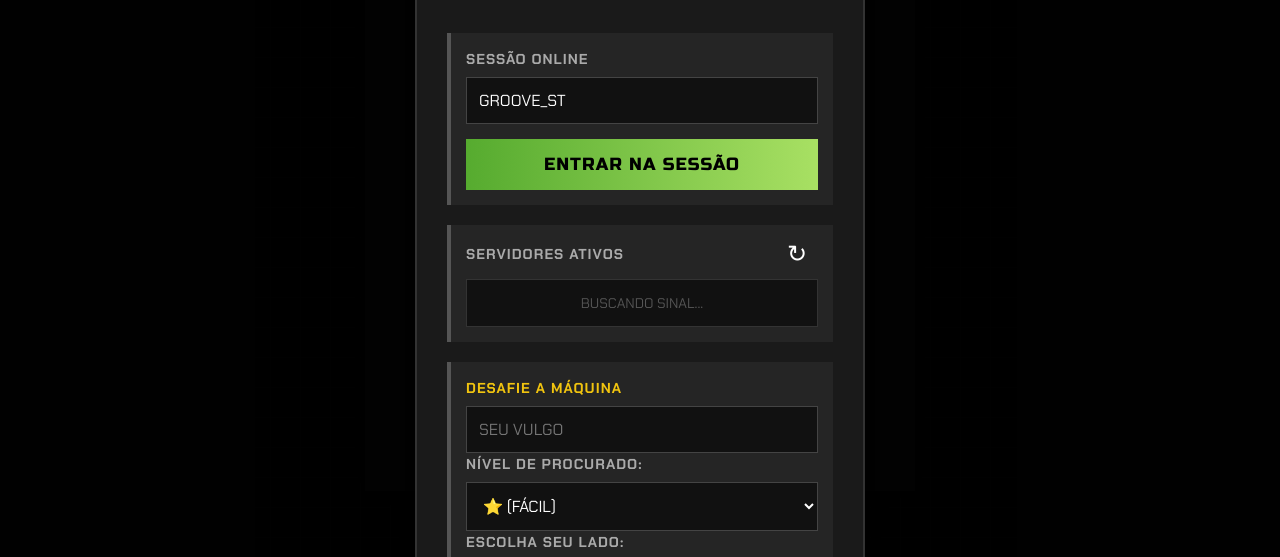
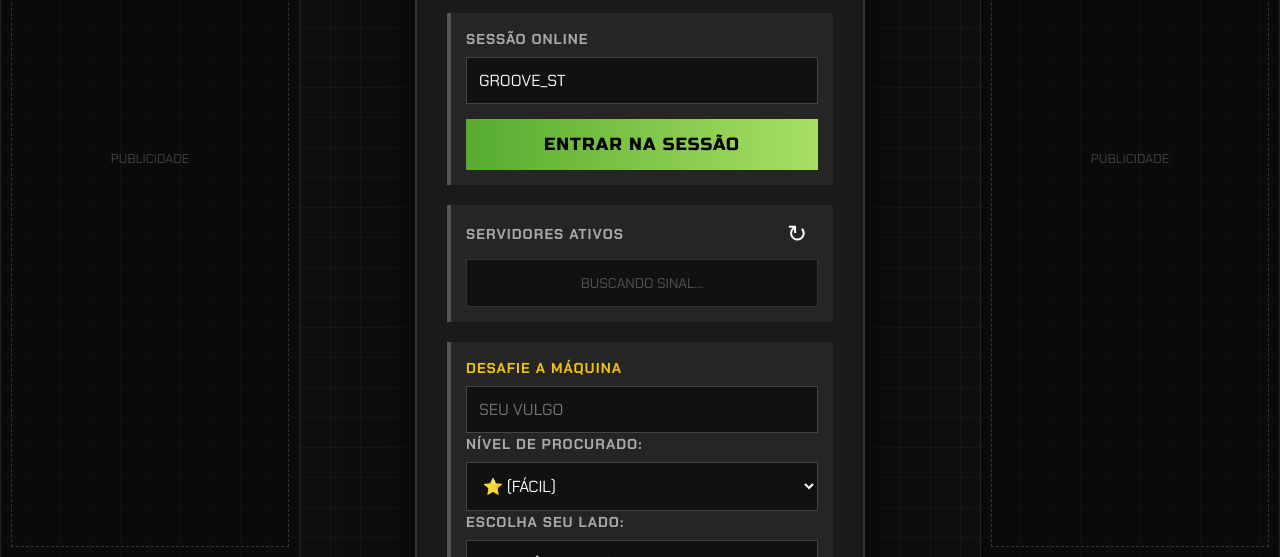
Before and after one commit to danilosmarcelino/jogo-da-velha-expandido, a website: page public/index.html in a window 1280 px wide. Shown: the part 243-800 px from the top of the page. Drawn offline with nearby package versions, Linux system fonts and the light colour scheme; no server answers.

Commit message:
Adicionando layout com Adsense

```diff
--- a/public/index.html
+++ b/public/index.html
@@ -5,30 +5,47 @@
     <meta name="viewport" content="width=device-width, initial-scale=1.0">
     <title>Jogo da Velha Expandido</title>
 
-    <!-- Fontes estilo GTA / Action -->
     <link rel="preconnect" href="https://fonts.googleapis.com">
     <link rel="preconnect" href="https://fonts.gstatic.com" crossorigin>
     <link href="https://fonts.googleapis.com/css2?family=Chakra+Petch:wght@400;700&family=Russo+One&display=swap" rel="stylesheet">
 
     <link rel="stylesheet" href="style.css">
-    <script src="https://cdn.socket.io/4.7.2/socket.io.min.js"></script>
+
+    <!-- SEU CÓDIGO DO ADSENSE -->
+    <script async src="https://pagead2.googlesyndication.com/pagead/js/adsbygoogle.js?client=ca-pub-9263955390319775"
+     crossorigin="anonymous"></script>
 </head>
 <body>
 
-    <!-- O ID menu permite rolagem para evitar problemas de zoom -->
+    <!-- LAYOUT PRINCIPAL (3 COLUNAS) -->
+    <div class="main-layout">
+
+        <!-- ANÚNCIO ESQUERDA -->
+        <aside class="ad-sidebar left-ad">
+            <div class="ad-container">
+                <p class="ad-label">PUBLICIDADE</p>
+                <!--
+                     DICA: Crie um "Bloco de Anúncio Vertical" no AdSense
+                     e cole o código <ins>...</ins> aqui para garantir que apareça aqui.
+                -->
+            </div>
+        </aside>
+
+        <!-- ÁREA CENTRAL (JOGO E MENU) -->
+        <main class="game-area">
+
+            <!-- MENU PRINCIPAL -->
             <div id="menu">
                 <div class="gta-panel">
                     <h1 class="gta-title">JOGO DA VELHA<br><span style="color:#fff">EXPANDIDO</span></h1>
                     <p class="gta-subtitle">MULTIPLAYER & IA</p>
 
-            <!-- MODO ONLINE -->
                     <div class="menu-section">
                         <label>SESSÃO ONLINE</label>
                         <input type="text" id="room-name" placeholder="NOME DA GANGUE (SALA)" value="groove_st">
                         <button onclick="startGame('online')" class="btn-green">ENTRAR NA SESSÃO</button>
                     </div>
 
-            <!-- LISTA DE SALAS -->
                     <div id="painel-salas" class="menu-section">
                         <label style="display:flex; justify-content:space-between; align-items:center;">
                             SERVIDORES ATIVOS
@@ -39,18 +56,15 @@
                         </div>
                     </div>
 
-            <!-- MODO IA -->
                     <div class="menu-section ai-section">
                         <label style="color: #f1c40f;">DESAFIE A MÁQUINA</label>
                         <input type="text" id="player-nickname-ai" placeholder="SEU VULGO" maxlength="10">
-
                         <label class="input-label">NÍVEL DE PROCURADO:</label>
                         <select id="ai-level">
                             <option value="easy">⭐ (FÁCIL)</option>
                             <option value="hard">⭐⭐⭐ (DIFÍCIL)</option>
                             <option value="god">⭐⭐⭐⭐⭐ (IMPOSSÍVEL)</option>
                         </select>
-
                         <label class="input-label">ESCOLHA SEU LADO:</label>
                         <select id="player-symbol-choice">
                             <option value="X">X (VOCÊ COMEÇA)</option>
@@ -61,7 +75,8 @@
                 </div>
             </div>
 
-    <!-- PAINEL DE INFORMAÇÕES (HUD) -->
+            <!-- JOGO (HUD + TABULEIRO) -->
+            <div id="game-wrapper" class="hidden">
                 <div class="info-panel">
                     <div class="hud-bar">
                         <div class="hud-item">SALA: <span id="room-display" style="color:#3498db">OFFLINE</span></div>
@@ -72,10 +87,24 @@
                     <button id="restart-btn" class="hidden btn-red" onclick="location.reload()">ABANDONAR MISSÃO</button>
                 </div>
 
-    <!-- TABULEIRO -->
                 <div id="game-container"></div>
+            </div>
 
-    <!-- CHAT -->
+        </main>
+
+        <!-- ANÚNCIO DIREITA -->
+        <aside class="ad-sidebar right-ad">
+            <div class="ad-container">
+                <p class="ad-label">PUBLICIDADE</p>
+                <!--
+                     DICA: Cole o código do segundo bloco de anúncio aqui.
+                -->
+            </div>
+        </aside>
+
+    </div>
+
+    <!-- CHAT (FLUTUANTE) -->
     <div id="chat-panel" class="menu-section hidden chat-hud">
         <label>MENSAGENS</label>
         <div id="chat-messages"></div>
@@ -85,7 +114,7 @@
         </div>
     </div>
 
-    <!-- MODAL FIM DE JOGO (MISSION PASSED / WASTED) -->
+    <!-- MODAL FINAL DE JOGO -->
     <div id="game-over-modal" class="hidden">
         <div class="modal-content gta-modal">
             <h2 id="end-title">MISSION PASSED</h2>
--- a/public/script.js
+++ b/public/script.js
@@ -15,6 +15,7 @@ const myRoleDisplay = getEl('my-role');
 const turnDisplay = getEl('current-turn');
 const statusMsg = getEl('status-msg');
 const menu = getEl('menu');
+const gameWrapper = getEl('game-wrapper'); // NOVO CONTAINER DO JOGO
 const restartBtn = getEl('restart-btn');
 const aiLevelSelect = getEl('ai-level');
 const roomInput = getEl('room-name');
@@ -87,6 +88,7 @@ window.joinSpecificRoom = function(rName) {
 window.watchRoom = function(roomId, roomNameDisplay) {
     myNickname = promptForNickname();
     menu.classList.add('hidden');
+    gameWrapper.classList.remove('hidden'); // MOSTRA O JOGO
     restartBtn.classList.remove('hidden');
     chatPanel.classList.remove('hidden');
     createBoard();
@@ -117,9 +119,10 @@ window.startGame = function(mode) {
     gameMode = mode;
     aiDifficulty = aiLevelSelect.value;
     isSpectator = false;
-    document.body.classList.remove('urgent-turn'); // Limpa alerta
+    document.body.classList.remove('urgent-turn');
 
     menu.classList.add('hidden');
+    gameWrapper.classList.remove('hidden'); // MOSTRA O JOGO
     restartBtn.classList.remove('hidden');
     createBoard();
     isGameActive = true;
@@ -152,7 +155,7 @@ window.startGame = function(mode) {
         statusMsg.innerText = myRole === 'X' ? "Sua vez!" : `Vez da ${botName}...`;
         chatPanel.classList.add('hidden');
         updateTurnDisplay();
-        updateVisuals(); // Atualiza visual inicial (pode disparar alerta se for X)
+        updateVisuals();
 
         if(socket) {
             currentRoom = `ai_game_${socket.id}`;
@@ -368,7 +371,7 @@ function checkBigGameWin(player) {
 
 function showGameOver(winner) {
     isGameActive = false;
-    document.body.classList.remove('urgent-turn'); // Remove alerta ao fim do jogo
+    document.body.classList.remove('urgent-turn');
 
     const modal = getEl('game-over-modal');
     const modalContent = modal.querySelector('.modal-content');
@@ -463,7 +466,6 @@ function updateTurnDisplay() { turnDisplay.innerText = `${currentTurn} (${player
 function updateVisuals() {
     Array.from(gameContainer.children).forEach(b => b.classList.remove('active-target'));
 
-    // Lógica do Alerta de Turno
     document.body.classList.remove('urgent-turn');
     if (isGameActive && !isSpectator && currentTurn === myRole) {
         document.body.classList.add('urgent-turn');
--- a/public/style.css
+++ b/public/style.css
@@ -8,20 +8,69 @@ body {
     linear-gradient(90deg, rgba(255, 255, 255, 0.03) 1px, transparent 1px);
     background-size: 30px 30px;
     color: #ecf0f1;
-    display: flex; flex-direction: column; align-items: center; justify-content: center;
-    min-height: 100vh; margin: 0; padding: 10px 0;
+    margin: 0; padding: 0;
+    height: 100vh;
+    overflow: hidden; /* Rolagem controlada */
     transition: box-shadow 0.3s;
-    overflow: hidden; /* Evita rolagem na tela do jogo */
 }
 
-/* --- MENU PRINCIPAL --- */
+/* --- LAYOUT GERAL (3 COLUNAS) --- */
+.main-layout {
+    display: flex;
+    justify-content: space-between;
+    align-items: stretch;
+    width: 100%;
+    height: 100%;
+}
+
+/* --- LATERAIS (ANÚNCIOS) --- */
+.ad-sidebar {
+    width: 300px; /* Largura para anúncios grandes */
+    min-width: 160px;
+    background: rgba(0,0,0,0.3);
+    border-left: 1px solid #222;
+    border-right: 1px solid #222;
+    display: flex;
+    justify-content: center;
+    align-items: center;
+    padding: 10px;
+    z-index: 50;
+}
+
+.ad-container {
+    width: 100%;
+    height: 100%;
+    display: flex;
+    flex-direction: column;
+    justify-content: center;
+    align-items: center;
+    border: 1px dashed #333; /* Apenas para visualizar onde fica */
+}
+
+.ad-label {
+    color: #444; font-size: 0.8rem; margin-bottom: 10px;
+}
+
+/* --- ÁREA CENTRAL (JOGO) --- */
+.game-area {
+    flex-grow: 1;
+    position: relative;
+    display: flex;
+    flex-direction: column;
+    align-items: center;
+    justify-content: center;
+    overflow-y: auto; /* Permite rolar se o menu for grande */
+}
+
+/* --- MENU PRINCIPAL (Agora dentro da game-area) --- */
 #menu {
-    position: fixed; top: 0; left: 0; width: 100%; height: 100%;
-    background: rgba(0, 0, 0, 0.95);
-    z-index: 9999;
+    width: 100%;
+    height: 100%;
+    display: flex;
+    justify-content: center;
+    align-items: flex-start; /* Topo */
+    padding-top: 20px;
     overflow-y: auto;
-    display: flex; justify-content: center; align-items: flex-start;
-    padding: 40px 20px;
 }
 
 .gta-panel {
@@ -98,7 +147,16 @@ button:active { transform: scale(0.98); }
 .btn-watch-room { background: #3498db; color: white; }
 
 /* --- HUD DO JOGO --- */
-.info-panel { width: 95vw; max-width: 600px; margin-bottom: 10px; z-index: 10; text-align: center; }
+#game-wrapper {
+    display: flex;
+    flex-direction: column;
+    align-items: center;
+    justify-content: center;
+    width: 100%;
+    height: 100%;
+}
+
+.info-panel { width: 95%; max-width: 600px; margin-bottom: 10px; z-index: 10; text-align: center; }
 .hud-bar {
     display: flex; justify-content: space-between;
     background: rgba(0,0,0,0.8); border-top: 3px solid #56ab2f;
@@ -108,13 +166,13 @@ button:active { transform: scale(0.98); }
 #status-msg { font-size: 1.2rem; text-transform: uppercase; letter-spacing: 2px; color: #aaa; }
 #restart-btn { width: auto; padding: 8px 20px; display: inline-block; font-size: 0.9rem; }
 
-/* --- TABULEIRO (Responsivo com vmin) --- */
+/* --- TABULEIRO --- */
 #game-container {
     display: grid; grid-template-columns: repeat(3, 1fr); grid-template-rows: repeat(3, 1fr);
     gap: 5px;
 
-    width: 90vmin;
-    height: 90vmin;
+    width: 85vmin;
+    height: 85vmin;
     max-width: 550px;
     max-height: 550px;
     aspect-ratio: 1 / 1;
@@ -137,7 +195,7 @@ button:active { transform: scale(0.98); }
     background-color: #151515;
     display: flex; justify-content: center; align-items: center;
     font-family: 'Russo One', sans-serif;
-    font-size: clamp(1rem, 8vmin, 3rem);
+    font-size: clamp(1rem, 7vmin, 3rem);
     cursor: pointer; color: #333;
     transition: background 0.2s;
 }
@@ -156,13 +214,13 @@ button:active { transform: scale(0.98); }
 .small-board.won-x, .small-board.won-o {
     display: flex; justify-content: center; align-items: center;
     font-family: 'Russo One', sans-serif;
-    font-size: clamp(4rem, 20vmin, 8rem);
+    font-size: clamp(4rem, 18vmin, 8rem);
 }
 .small-board.won-x { background: rgba(231, 76, 60, 0.2); color: #e74c3c; border: 2px solid #e74c3c; }
 .small-board.won-o { background: rgba(52, 152, 219, 0.2); color: #3498db; border: 2px solid #3498db; }
 .small-board.won-x .cell, .small-board.won-o .cell { display: none; }
 
-/* --- CHAT (Ajustado para ~10 linhas) --- */
+/* --- CHAT --- */
 .chat-hud {
     position: absolute; bottom: 20px; right: 20px; width: 300px;
     background: #111; border: 1px solid #444; border-radius: 5px;
@@ -176,11 +234,8 @@ button:active { transform: scale(0.98); }
     background: #000;
     border: 1px solid #333;
     color: #fff;
-
-    /* MUDANÇA AQUI: max-height em vez de height fixa */
     max-height: 350px;
     min-height: 50px;
-
     overflow-y: auto;
     padding: 10px;
     margin-bottom: 10px;
@@ -261,13 +316,10 @@ button:active { transform: scale(0.98); }
     100% { box-shadow: inset 0 0 0 0 rgba(231, 76, 60, 0); }
 }
 
-/* Responsividade */
-@media (max-width: 768px) {
-    .gta-panel { padding: 15px; margin-top: 20px; }
-    .gta-title { font-size: 2.5rem; }
+/* Responsividade (Esconde anúncios em telas menores que 1200px) */
+@media (max-width: 1200px) {
+    .ad-sidebar { display: none; }
     #game-container { width: 95vmin; height: 95vmin; }
-    .info-panel { width: 100%; }
-    #end-title { font-size: 3rem; }
     .chat-hud { position: relative; bottom: auto; right: auto; width: 100%; margin-top: 20px; }
 }
 
```
Lines whose indentation alone changed are shown as unchanged.
